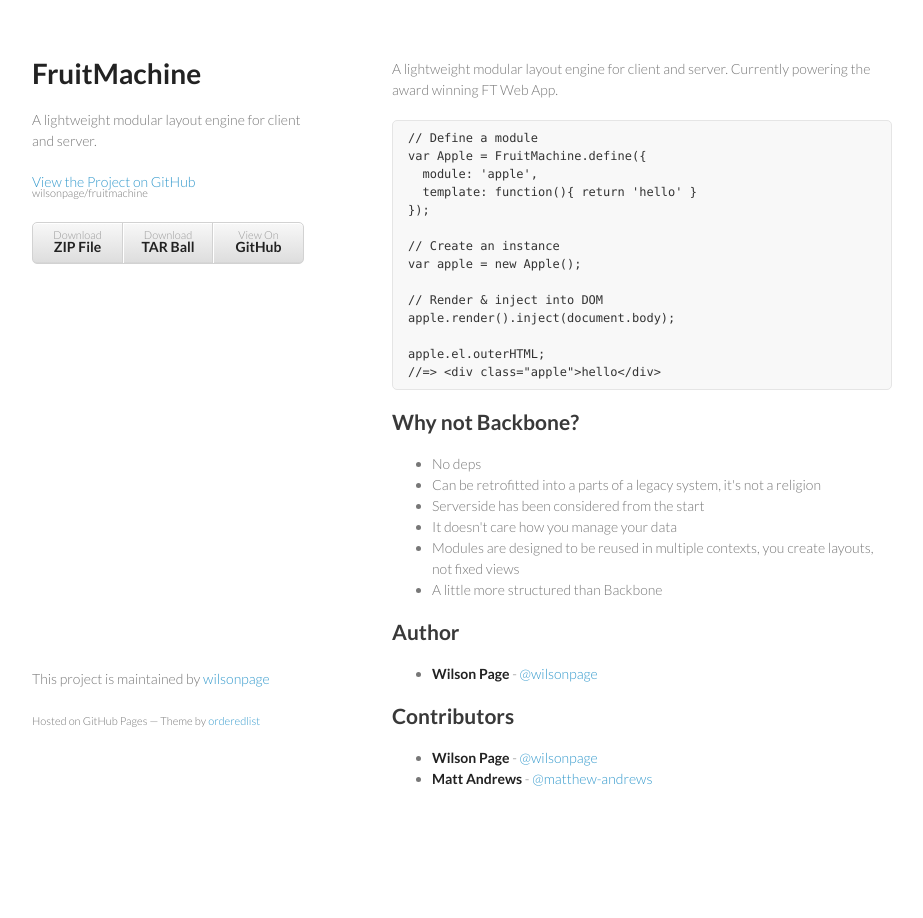
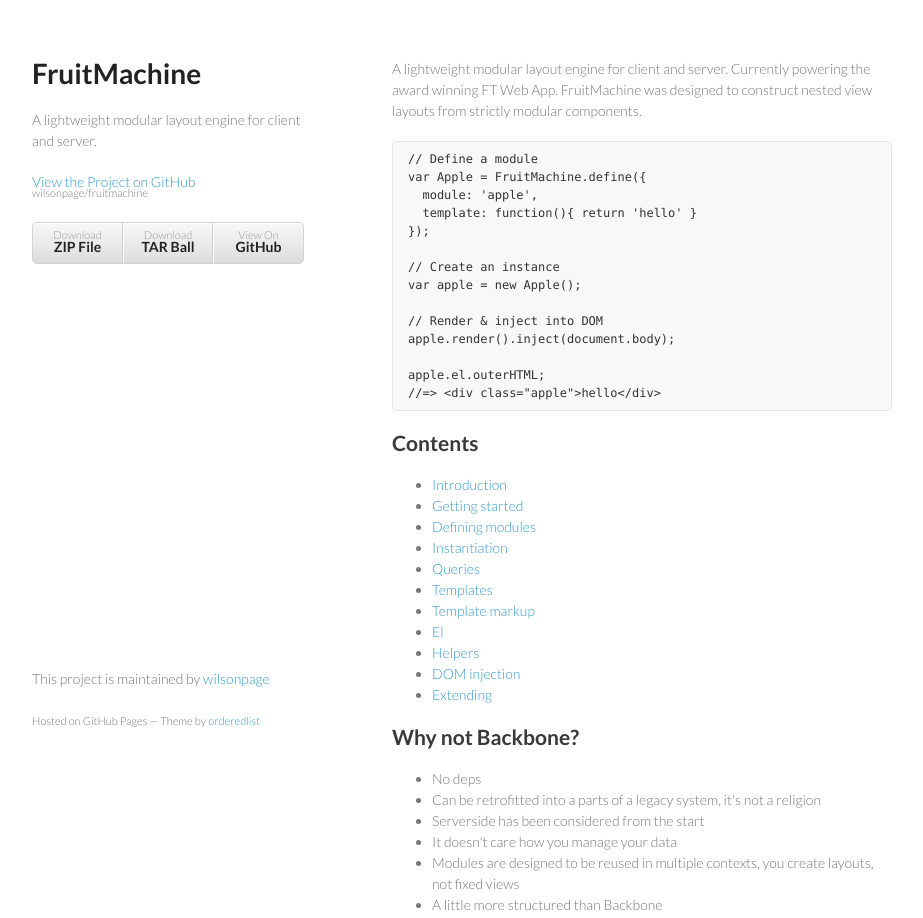
Before and after one commit to ftlabs/fruitmachine, a website: page index.html in a window 1280 px wide. Shown: the top 918 px of the page, without its empty margins (178-1101 px from the left). Before the commit the page ends 859 px from the top, so only its background shows below. Drawn offline with Linux system fonts and the light colour scheme.

Commit message:
Updated readme

```diff
--- a/index.html
+++ b/index.html
@@ -28,7 +28,7 @@
         </ul>
       </header>
       <section>
-				<p>A lightweight modular layout engine for client and server. Currently powering the award winning FT Web App.</p>
+				<p>A lightweight modular layout engine for client and server. Currently powering the award winning FT Web App. FruitMachine was designed to construct nested view layouts from strictly modular components.</p>
 <pre><code class="lang-js">// Define a module
 var Apple = FruitMachine.define({
   module: &#39;apple&#39;,
@@ -43,6 +43,20 @@
 
 apple.el.outerHTML;
 //=&gt; &lt;div class=&quot;apple&quot;&gt;hello&lt;/div&gt;</code></pre>
+<h2>Contents</h2>
+<ul>
+<li><a href="docs/introduction.md">Introduction</a></li>
+<li><a href="docs/getting-started.md">Getting started</a></li>
+<li><a href="docs/defining-modules.md">Defining modules</a></li>
+<li><a href="docs/instantiation.md">Instantiation</a></li>
+<li><a href="docs/queries.md">Queries</a></li>
+<li><a href="docs/templates.md">Templates</a></li>
+<li><a href="docs/template-markup.md">Template markup</a></li>
+<li><a href="docs/view-el.md">El</a></li>
+<li><a href="docs/helpers.md">Helpers</a></li>
+<li><a href="docs/dom-injection.md">DOM injection</a></li>
+<li><a href="docs/extending.md">Extending</a></li>
+</ul>
 <h2>Why not Backbone?</h2>
 <ul>
 <li>No deps</li>
```
Also changed, not shown: README.md, 2 other files.
